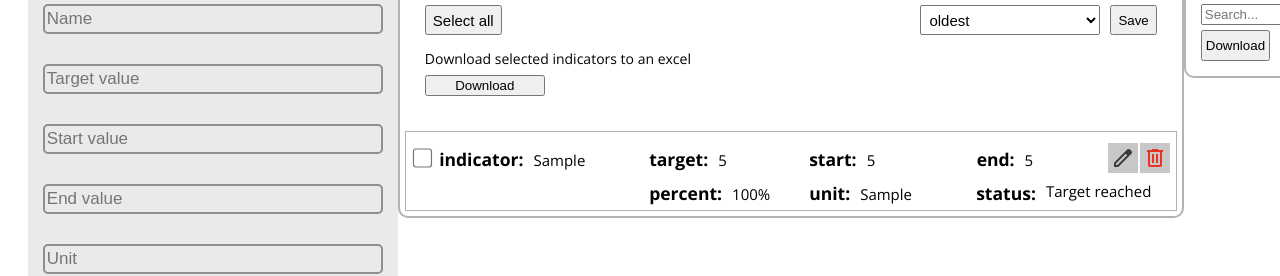
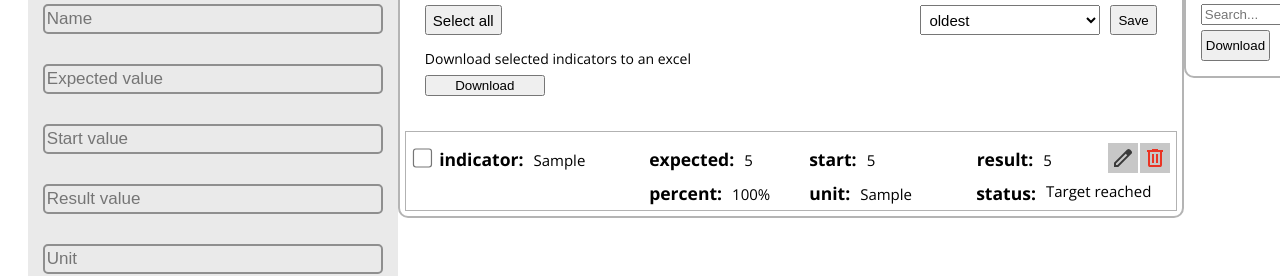
Before and after one commit to Dulme8556/digipalvelut-projekti, a SvelteKit app in the folder digipalvelut-projekti/: page / in a window 1280 px wide. Both pictures are taken after typing "Sample", "5", "5", "5", "Sample", "Sample" into the empty fields and a click on the button "Create indicator". Shown: the part 319-595 px from the top of the page. Built offline with nearby package versions, Linux system fonts and the light colour scheme.

Commit message:
end and target renamed to result and expected

```diff
--- a/digipalvelut-projekti/src/components/add-new-section/add-new.svelte
+++ b/digipalvelut-projekti/src/components/add-new-section/add-new.svelte
@@ -82,9 +82,9 @@
                 <img class="createnew__info__icon" alt="info_icon" src="./images/info.png">
                 <div class="createnew__info__content">
                     <p><strong>Name</strong>: Enter the name for the indicator.</p>
-                    <p><strong>Target Value</strong>: Set your target value for the indicator.</p>
+                    <p><strong>Expected Value</strong>: Set your target value for the indicator.</p>
                     <p><strong>Start Value</strong>: Enter the starting value for the indicator.</p>
-                    <p><strong>End Value</strong>: Enter the end value you want to measure against the target. This could be the final goal or current progress.</p>
+                    <p><strong>Result Value</strong>: Enter the end value you want to measure against the target. This could be the final goal or current progress.</p>
                     <p><strong>Unit</strong>: Define the unit for the indicator.</p>
                     <p><strong>Deadline</strong>: Enter the deadline for your indicator. (optional)</p>
                     <p><strong>Responsibility</strong>: Add the persons details (email?) who is responsible for this task. (optional)</p>
@@ -101,7 +101,7 @@
             <input
                 class="input input__number"
                 type="number"
-                placeholder="Target value"
+                placeholder="Expected value"
                 bind:value={newTarget}
             />
             <input
@@ -113,7 +113,7 @@
             <input
                 class="input input__number"
                 type="number"
-                placeholder="End value"
+                placeholder="Result value"
                 bind:value={newEnd}
             />
             <input
--- a/digipalvelut-projekti/src/components/lines-section/line.svelte
+++ b/digipalvelut-projekti/src/components/lines-section/line.svelte
@@ -172,7 +172,7 @@
                 </div>
                 <div class="column">
                     <div class="component">
-                        <h3>target:</h3>
+                        <h3>expected:</h3>
                         <input class="input" type="text" bind:value={target} />
                     </div>
                     <div class="component">
@@ -180,7 +180,7 @@
                     </div>
                     {#if extraData}
                     <div class="component">
-                        <h3>Resp:</h3>
+                        <h3>resp:</h3>
                         <input class="input input__long-responsibility" type="text" bind:value={responsibility}/>
                     </div>
                     {/if}
@@ -196,7 +196,7 @@
                             />
                         </div>
                         <div class="component">
-                            <h3>end:</h3>
+                            <h3>result:</h3>
                             <input class="input" type="text" bind:value={end} />
                         </div>
                     </div>
@@ -238,7 +238,7 @@
                 </div>
                 <div class="column">
                     <div class="component">
-                        <h3>target:</h3>
+                        <h3>expected:</h3>
                         <div class="long">{target}</div>
                     </div>
                     <div class="component">
@@ -249,7 +249,7 @@
                     </div>
                     {#if extraData}
                     <div class="component">
-                        <h3>Responsibility:</h3>
+                        <h3>responsibility:</h3>
                         <div class="long long__responsibility">{responsibility}</div>
                     </div>
                     {/if}
@@ -261,7 +261,7 @@
                             <div class="long">{start}</div>
                         </div>
                         <div class="component">
-                            <h3>end:</h3>
+                            <h3>result:</h3>
                             <div class="long">{end}</div>
                         </div>
                     </div>
```
